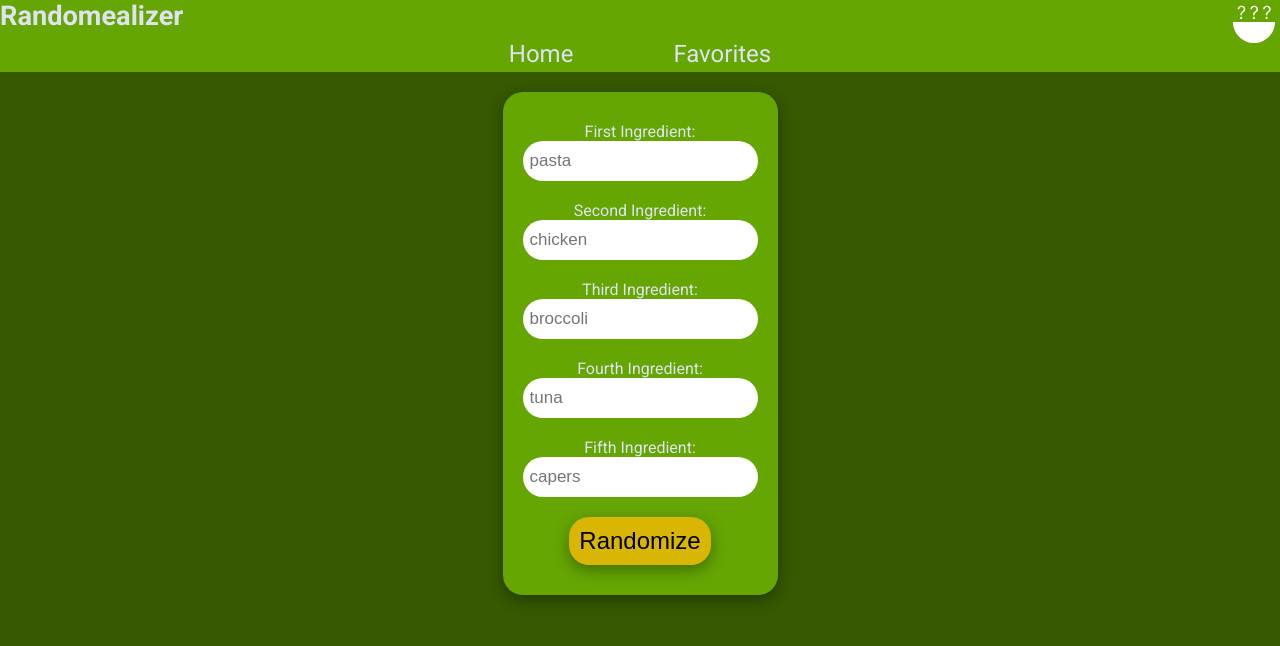
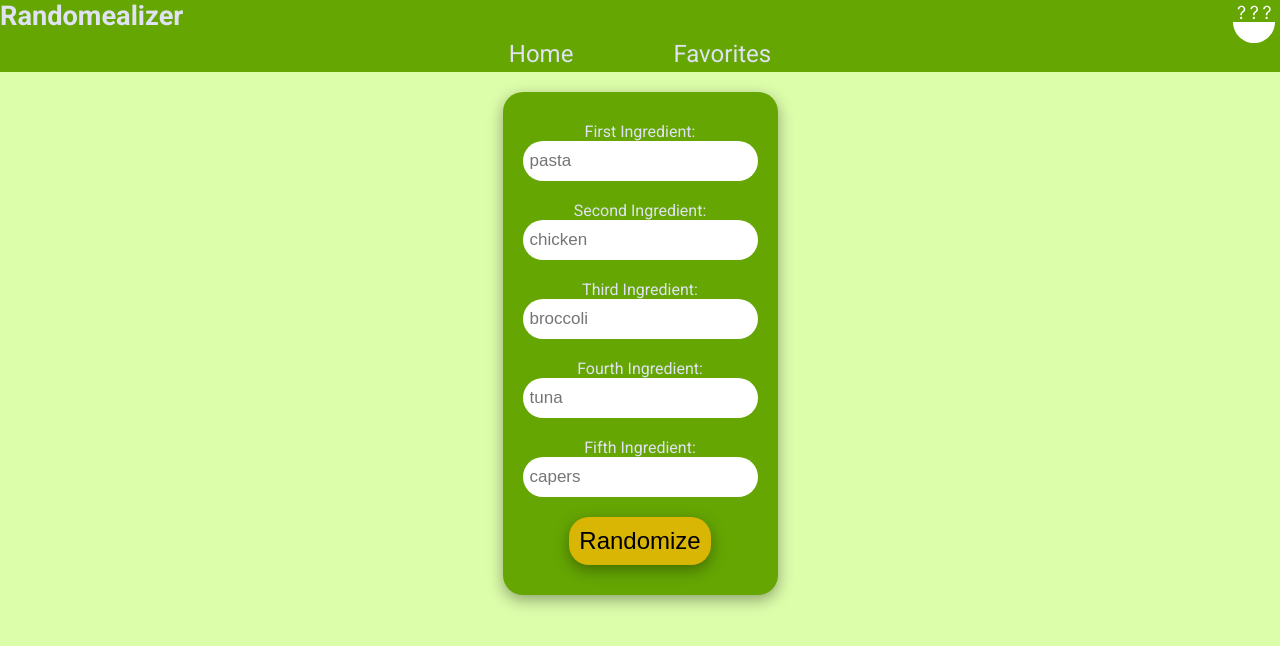
Before and after one commit to tRomanowski/capstone-project, a React (Create React App) app: page / in a window 1280 px wide. Shown: the top 646 px of the page. Built offline with nearby package versions, Linux system fonts and the light colour scheme.

Commit message:
styling and mongose schema

```diff
--- a/src/GlobalStyles.js
+++ b/src/GlobalStyles.js
@@ -10,7 +10,7 @@ const GlobalStyles = createGlobalStyle`
 
 body {
     font-family: 'Roboto', sans-serif;
-    background-color: #365902;
+    background-color: 	hsl(84, 96%, 83%);
     color: #DFE2F2;
 }
 `;
--- a/src/components/Recipe.js
+++ b/src/components/Recipe.js
@@ -9,7 +9,6 @@ export default function Recipe({
   url,
   missingIngredients,
   onDelete,
-  _id,
   onSave,
 }) {
   return (
--- a/src/components/RecipeList.js
+++ b/src/components/RecipeList.js
@@ -3,7 +3,7 @@ import Recipe from './Recipe';
 import { nanoid } from 'nanoid';
 import styled from 'styled-components';
 
-export default function RecipeList({ recipes, onDelete, onSave }) {
+export default function RecipeList({ recipes, onDelete }) {
   return (
     <StyledList role="list" aria-label="Recipes">
       {recipes.map(recipe => {
```
Also changed, not shown: 1 other file (tests, documents, lock files or other folders).
